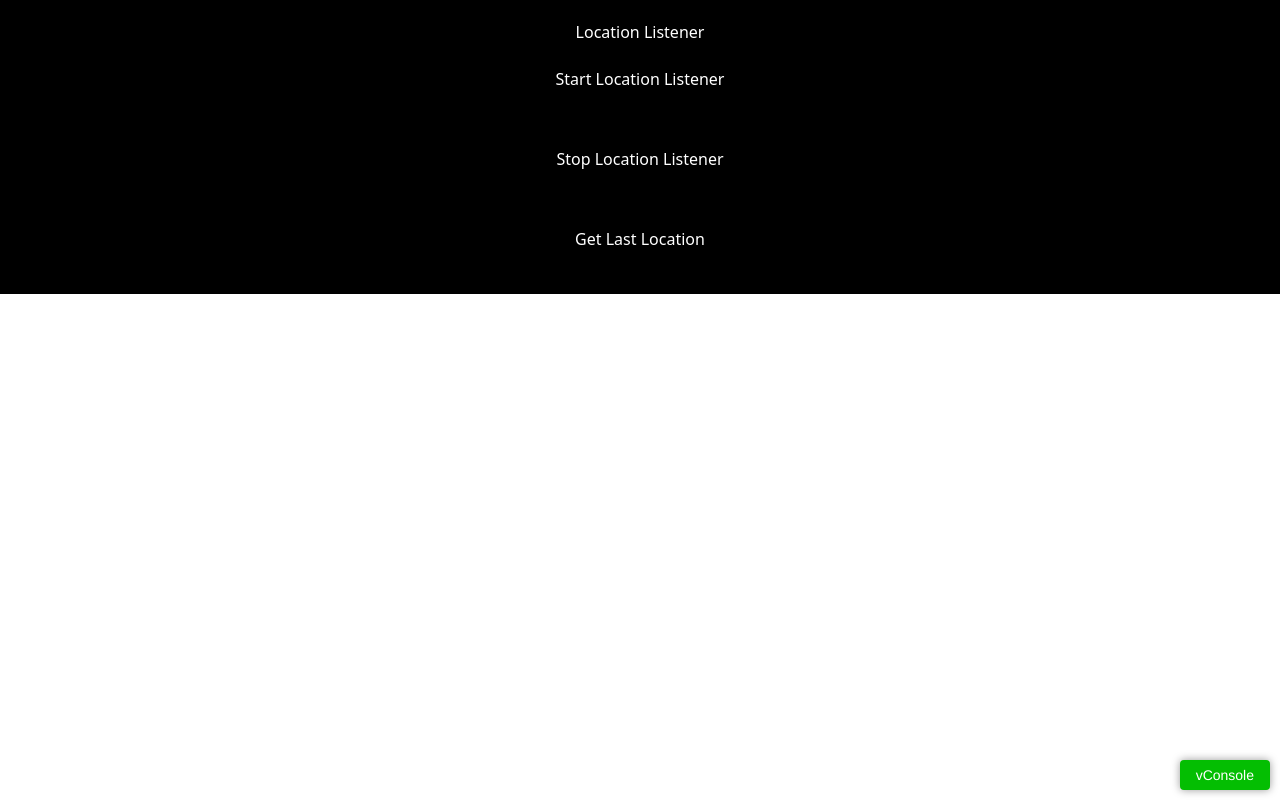
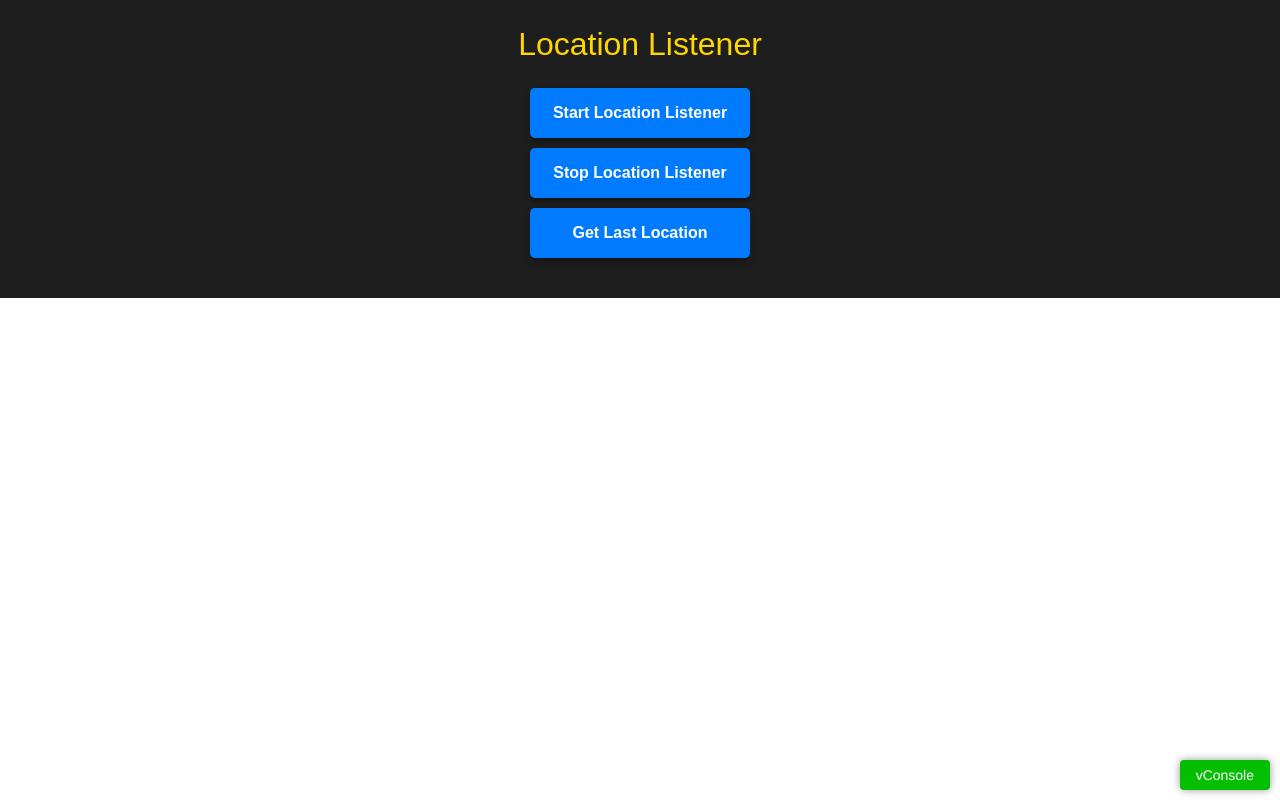
Before and after one commit to Queenzy-Ongeye/test-app, a React (Create React App) app: page / in a window 1280 px wide. Built offline with nearby package versions, Linux system fonts and the light colour scheme.

Commit message:
Ddded response diaplay

```diff
--- a/src/App.js
+++ b/src/App.js
@@ -2,6 +2,7 @@ import React, { useState } from 'react';
 
 function App() {
   const [locationData, setLocationData] = useState(null); // State to store location data
+  const [rawResponse, setRawResponse] = useState(null); // State to store raw response for debugging
 
   // Function to communicate with the WebView bridge
   const callWebViewJavascriptBridge = (handlerName, data) => {
@@ -10,7 +11,18 @@ function App() {
         console.log(`${handlerName} response:`, response);
 
         if (handlerName === 'getLastLocation') {
-          setLocationData(response); // Update state with location data
+          setRawResponse(response); // Save raw response for debugging
+          try {
+            const parsedResponse = JSON.parse(response); // Parse the first layer
+            if (parsedResponse.responseData) {
+              const nestedData = JSON.parse(parsedResponse.responseData); // Parse the nested responseData
+              setLocationData(nestedData.respData); // Set the relevant location data
+            } else {
+              console.error('Invalid responseData format:', response);
+            }
+          } catch (error) {
+            console.error('Error parsing response:', error);
+          }
         } else {
           alert(`${handlerName} executed successfully.`);
         }
@@ -34,36 +46,40 @@ function App() {
   };
 
   return (
-    <div style={{ width: '100%', height: '100%', backgroundColor: '#000000', color: '#ffffff', padding: '20px' }}>
-      <h1 style={{ textAlign: 'center' }}>Location Listener</h1>
-      <div style={{ display: 'flex', flexDirection: 'column', alignItems: 'center', gap: '10px' }}>
-        <button
-          style={{ width: '200px', height: '50px', margin: '10px 0' }}
-          onClick={startLocationListener}
-        >
+    <div style={styles.container}>
+      <h1 style={styles.title}>Location Listener</h1>
+      <div style={styles.buttonContainer}>
+        <button style={styles.button} onClick={startLocationListener}>
           Start Location Listener
         </button>
-        <button
-          style={{ width: '200px', height: '50px', margin: '10px 0' }}
-          onClick={stopLocationListener}
-        >
+        <button style={styles.button} onClick={stopLocationListener}>
           Stop Location Listener
         </button>
-        <button
-          style={{ width: '200px', height: '50px', margin: '10px 0' }}
-          onClick={getLastLocation}
-        >
+        <button style={styles.button} onClick={getLastLocation}>
           Get Last Location
         </button>
       </div>
 
-      {/* Displaying location data */}
+      {/* Displaying raw response for debugging */}
+      {rawResponse && (
+        <div style={styles.card}>
+          <h2 style={styles.cardTitle}>Raw Response</h2>
+          <pre style={styles.cardContent}>{rawResponse}</pre>
+        </div>
+      )}
+
+      {/* Displaying parsed location data */}
       {locationData && (
-        <div style={{ marginTop: '20px', color: '#00FF00', textAlign: 'center' }}>
-          <h2>Location Data:</h2>
-          <pre style={{ textAlign: 'left', backgroundColor: '#333333', padding: '10px', borderRadius: '5px' }}>
-            {JSON.stringify(locationData, null, 2)}
-          </pre>
+        <div style={styles.card}>
+          <h2 style={styles.cardTitle}>Location Data</h2>
+          <div style={styles.locationData}>
+            <p style={styles.dataField}>
+              <strong>Latitude:</strong> {locationData.latitude}
+            </p>
+            <p style={styles.dataField}>
+              <strong>Longitude:</strong> {locationData.longitude}
+            </p>
+          </div>
         </div>
       )}
     </div>
@@ -71,3 +87,79 @@ function App() {
 }
 
 export default App;
+
+// Inline styles for the app
+const styles = {
+  container: {
+    width: '100%',
+    height: '100%',
+    backgroundColor: '#1E1E1E',
+    color: '#FFFFFF',
+    fontFamily: 'Arial, sans-serif',
+    padding: '20px',
+    display: 'flex',
+    flexDirection: 'column',
+    alignItems: 'center',
+    justifyContent: 'flex-start',
+  },
+  title: {
+    fontSize: '2rem',
+    marginBottom: '20px',
+    color: '#FFD700',
+    textAlign: 'center',
+  },
+  buttonContainer: {
+    display: 'flex',
+    flexDirection: 'column',
+    alignItems: 'center',
+    gap: '10px',
+    marginBottom: '20px',
+  },
+  button: {
+    width: '220px',
+    height: '50px',
+    backgroundColor: '#007BFF',
+    color: '#FFFFFF',
+    border: 'none',
+    borderRadius: '5px',
+    fontSize: '1rem',
+    fontWeight: 'bold',
+    cursor: 'pointer',
+    boxShadow: '0px 4px 6px rgba(0, 0, 0, 0.3)',
+    transition: 'transform 0.2s, box-shadow 0.2s',
+  },
+  buttonHover: {
+    transform: 'scale(1.05)',
+    boxShadow: '0px 6px 8px rgba(0, 0, 0, 0.4)',
+  },
+  card: {
+    width: '90%',
+    maxWidth: '600px',
+    backgroundColor: '#333333',
+    borderRadius: '10px',
+    padding: '20px',
+    marginTop: '20px',
+    boxShadow: '0px 4px 8px rgba(0, 0, 0, 0.5)',
+  },
+  cardTitle: {
+    fontSize: '1.5rem',
+    marginBottom: '10px',
+    color: '#FFD700',
+  },
+  cardContent: {
+    color: '#00FF00',
+    backgroundColor: '#1A1A1A',
+    padding: '10px',
+    borderRadius: '5px',
+    overflowX: 'auto',
+  },
+  locationData: {
+    display: 'flex',
+    flexDirection: 'column',
+    gap: '10px',
+  },
+  dataField: {
+    fontSize: '1rem',
+    color: '#FFFFFF',
+  },
+};
```
